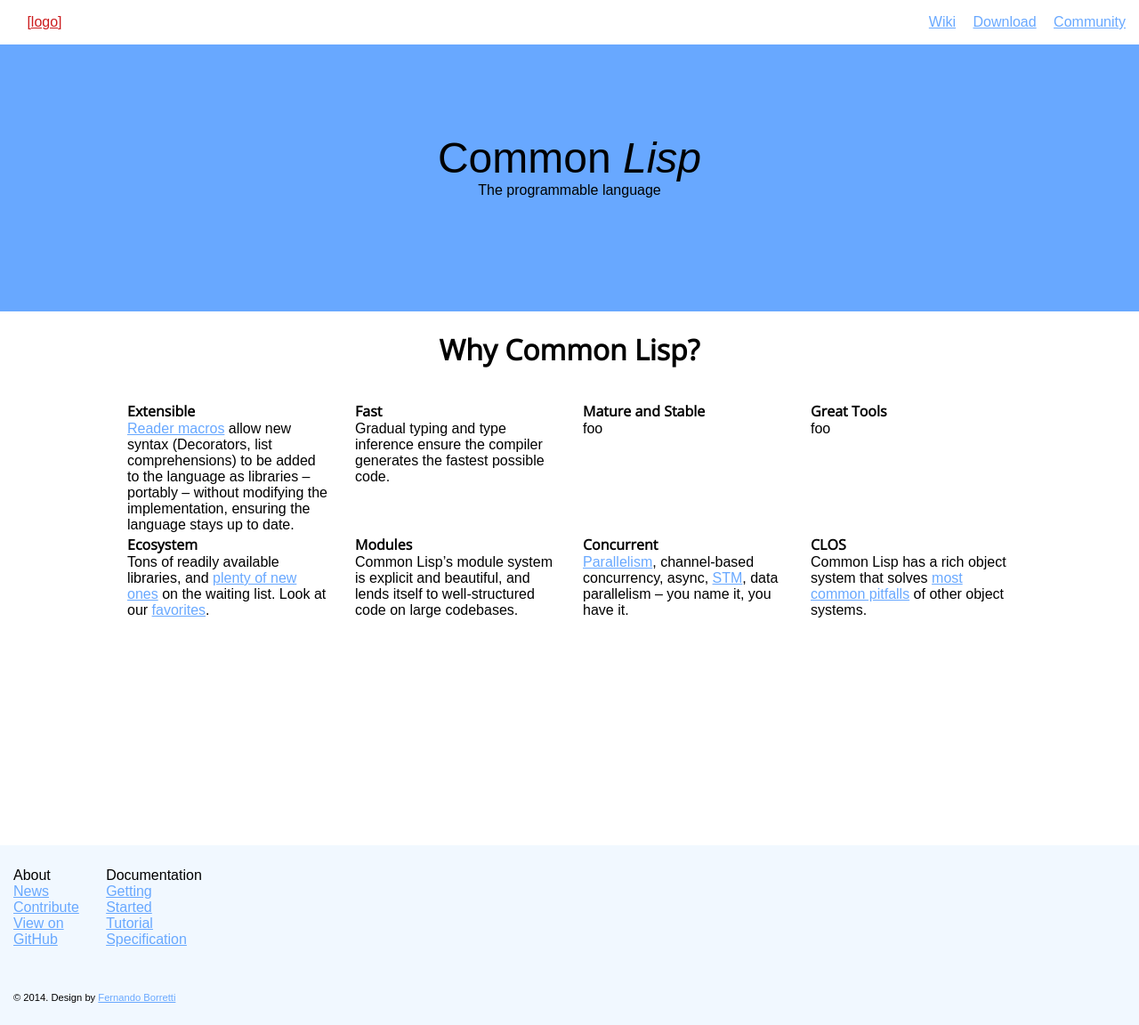
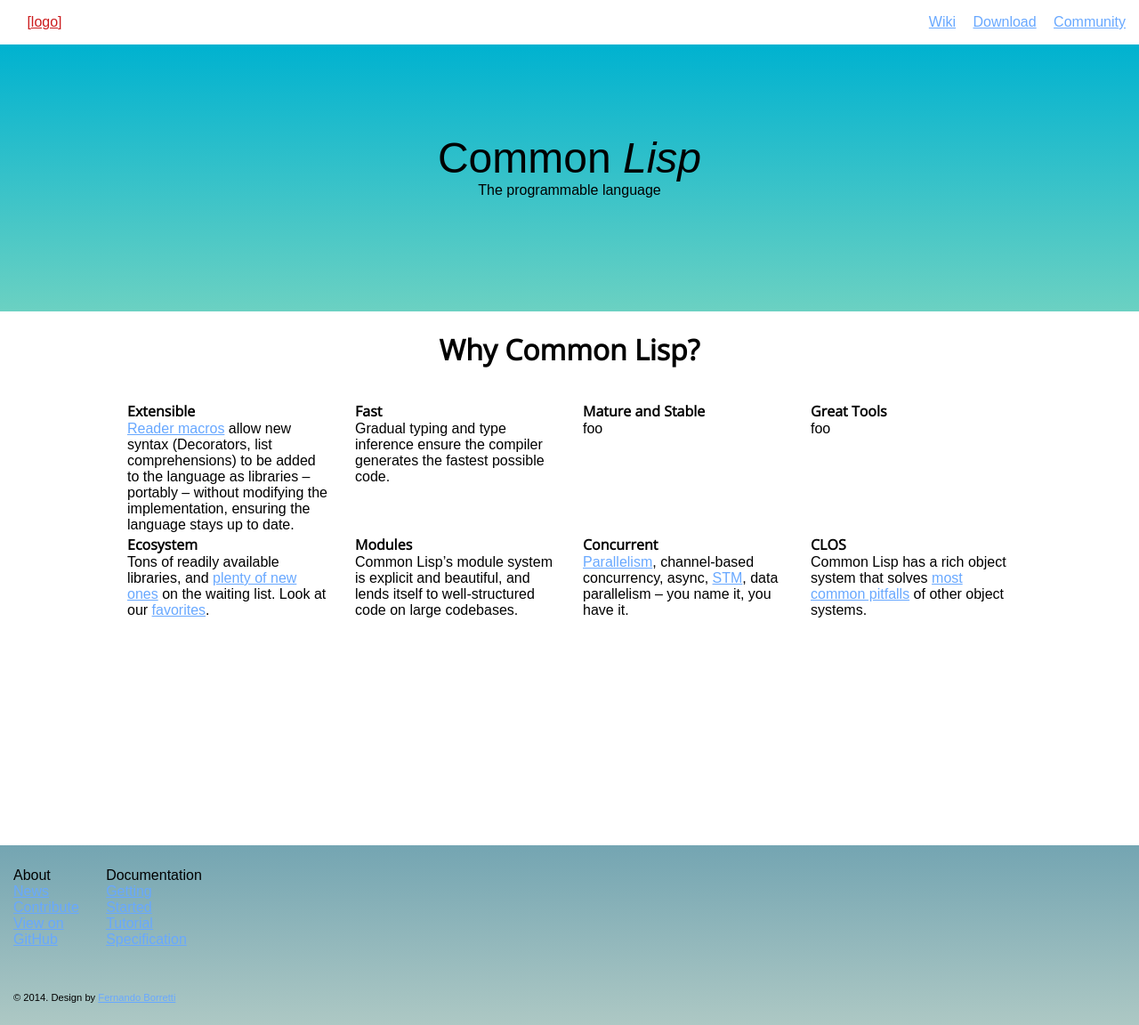
Before and after one commit to LispLang/lisplang.github.io, a Jekyll site: the page built from index.html, in a window 1280 px wide. Shown: the whole page at 89% size. Built offline with Jekyll 4.4.1, drawn with Linux system fonts in a browser that asks for light colours; nearby versions of some CDN libraries.

Commit message:
Add a linear gradient mixin and add some gradients

```diff
--- a/_sass/style/global.scss
+++ b/_sass/style/global.scss
@@ -5,7 +5,7 @@ nav {
 }
 
 footer {
-  background: $light-blue;
+  @include gradient(#74a5b2, #adc8c4);
 
   .copy {
     font-size: 0.7em;
--- a/_sass/style/home.scss
+++ b/_sass/style/home.scss
@@ -2,6 +2,6 @@
 
 .home {
   header {
-    background: $blue;
+    @include gradient(#00b2d0, #6bd1c2);
   }
 }
--- a/assets/css/main.scss
+++ b/assets/css/main.scss
@@ -22,7 +22,7 @@ $white: #ffffff;
 
 $navbar-height: 50px;
 
-/* Responsive */
+/* Mixins */
 
 @mixin on-desktop() {
   @media (min-width: $mobile-size) {
@@ -36,6 +36,13 @@ $navbar-height: 50px;
   }
 }
 
+@mixin gradient($first, $second) {
+  background: -webkit-linear-gradient(top, $first, $second);
+  background: -moz-linear-gradient(top, $first, $second);
+  background: -o-linear-gradient(top, $first, $second);
+  background: linear-gradient(to bottom, $first, $second);
+}
+
 @import "grid";
 @import "layout/global";
 @import "layout/home";
```
